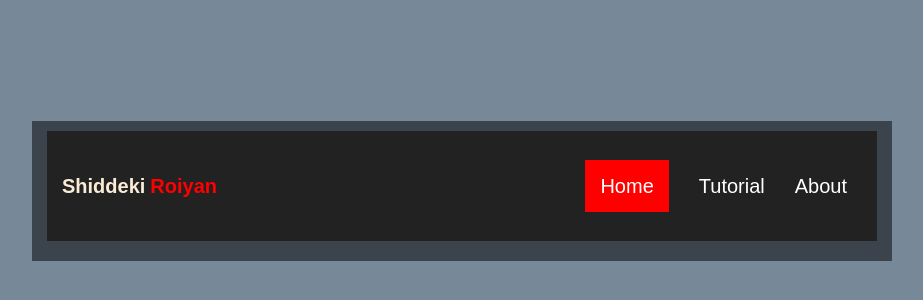
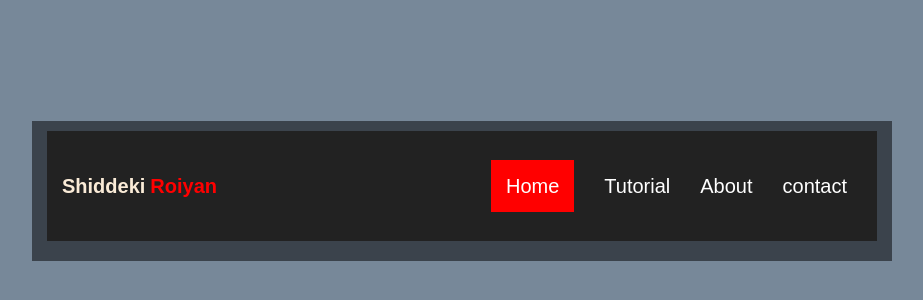
Before and after one commit to shiddeki-royyan/navbar, a plain HTML site: page index.html in a window 1280 px wide. Shown: the part 214-514 px from the top of the page, without its empty margins (178-1101 px from the left). Drawn offline with Linux system fonts and the light colour scheme.

Commit message:
tambah kontact

```diff
--- a/index.html
+++ b/index.html
@@ -18,6 +18,7 @@
           <li><a href="#" class="aktive"> Home</a></li>
           <li><a href="#"> Tutorial</a></li>
           <li><a href="#"> About</a></li>
+          <li><a href="#"> contact</a></li>
         </ul>
       </nav>
     </div>
```
